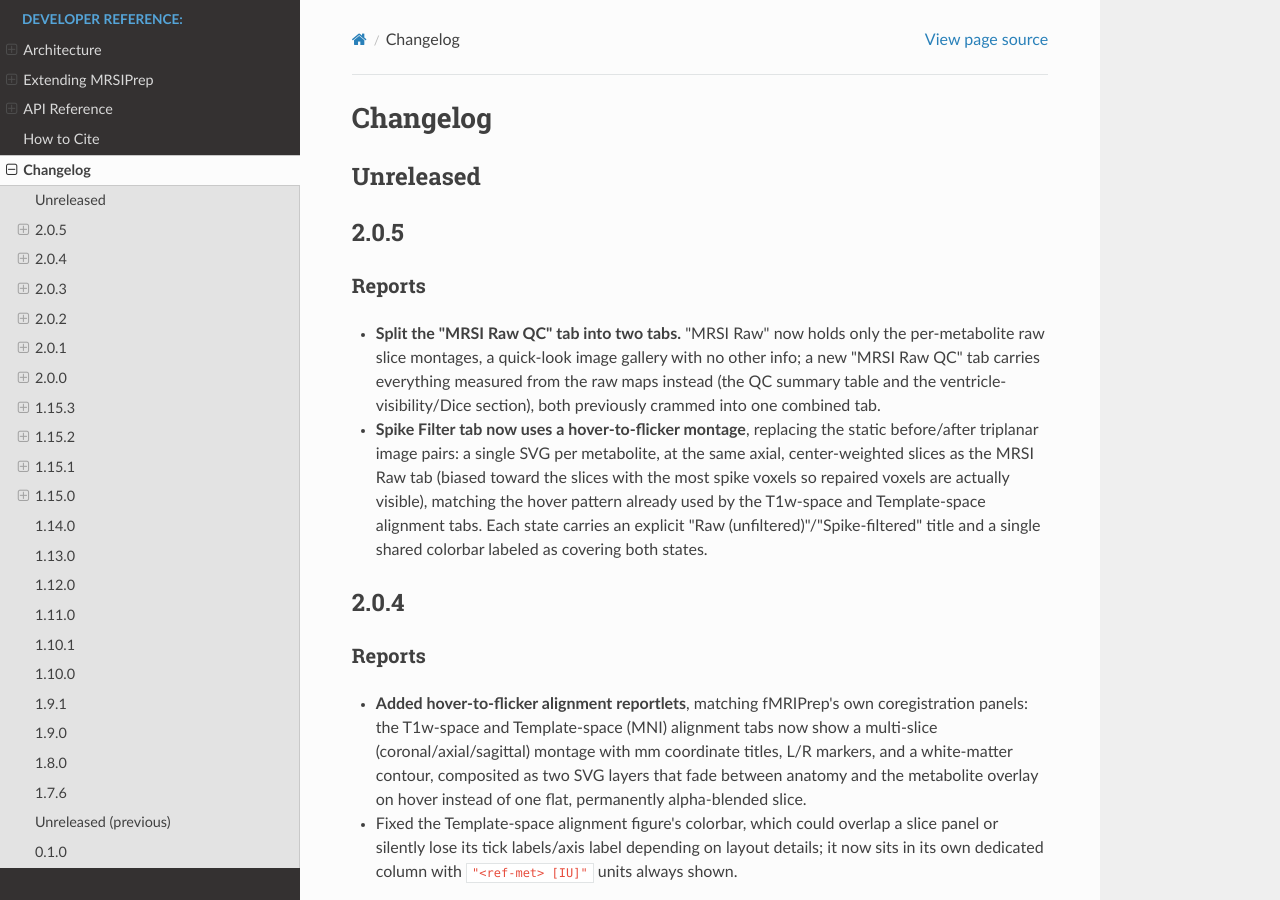
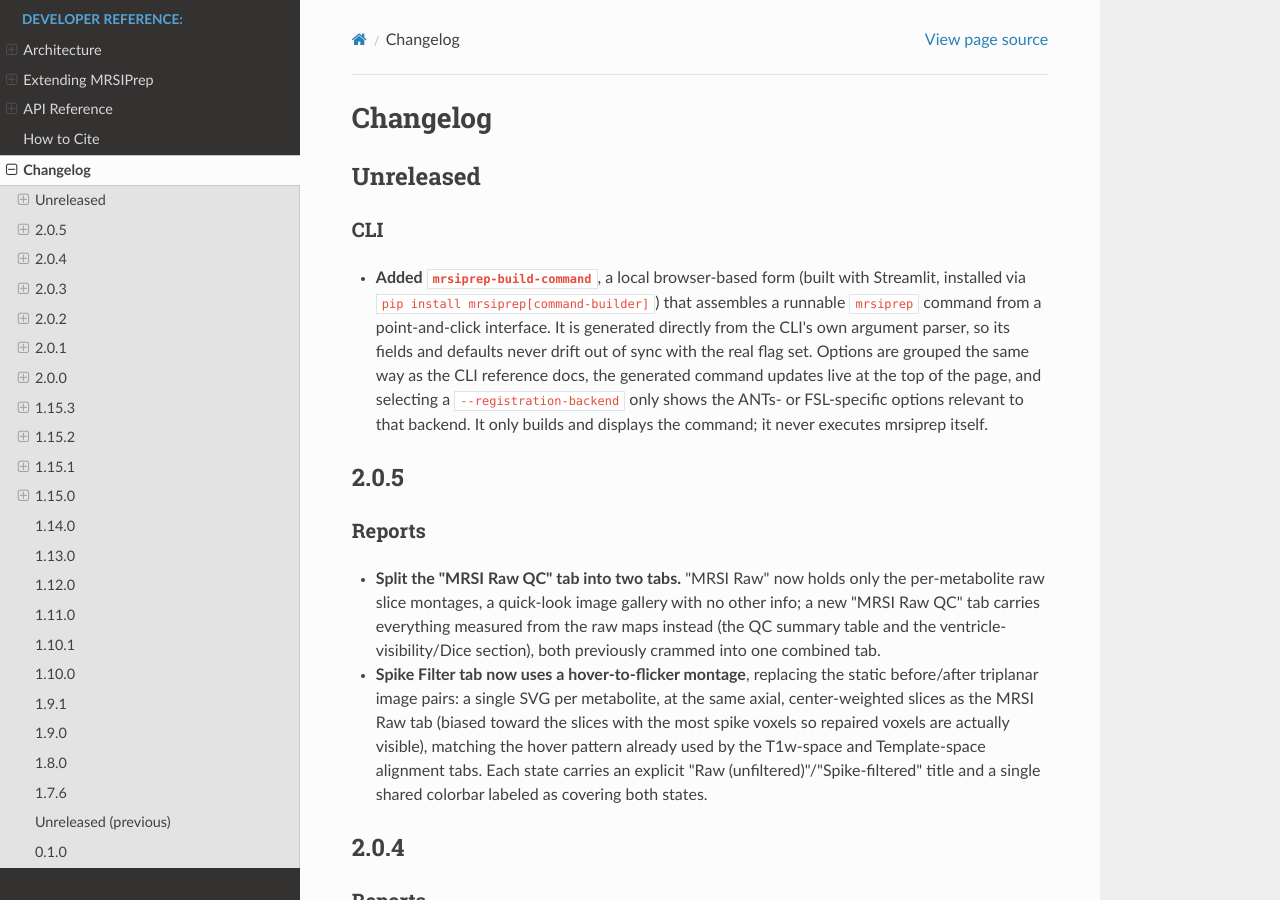
Before and after one commit to MRSI-Psychosis-UP/MRSIPrep, a Sphinx documentation site: the page built from docs/changelog.md, in a window 1280 px wide and 900 px high. Built offline with Sphinx 7.4.7 and the Read the Docs theme 3.1.0, drawn with Linux system fonts in a browser that asks for light colours; pages that are not in the unit, such as notebooks, are missing from menus.

Commit message:
Cross-link and changelog the command-builder feature
cli_reference.md now points to mrsiprep-build-command as a form-based
alternative to the flag reference; usage_basic.md's section notes the
live-updating command and backend-conditional options added in the UX
pass. Also adds the missing Unreleased changelog entry for the feature.

```diff
--- a/docs/changelog.md
+++ b/docs/changelog.md
@@ -1,6 +1,19 @@
 # Changelog
 
 ## Unreleased
+
+### CLI
+
+- **Added `mrsiprep-build-command`**, a local browser-based form (built
+  with Streamlit, installed via `pip install mrsiprep[command-builder]`)
+  that assembles a runnable `mrsiprep` command from a point-and-click
+  interface. It is generated directly from the CLI's own argument parser,
+  so its fields and defaults never drift out of sync with the real flag
+  set. Options are grouped the same way as the CLI reference docs, the
+  generated command updates live at the top of the page, and selecting a
+  `--registration-backend` only shows the ANTs- or FSL-specific options
+  relevant to that backend. It only builds and displays the command; it
+  never executes mrsiprep itself.
 
 ## 2.0.5
 
```
Also changed, not shown: docs/cli_reference.md (+5 -0 lines), docs/usage_basic.md (+6 -0 lines).
